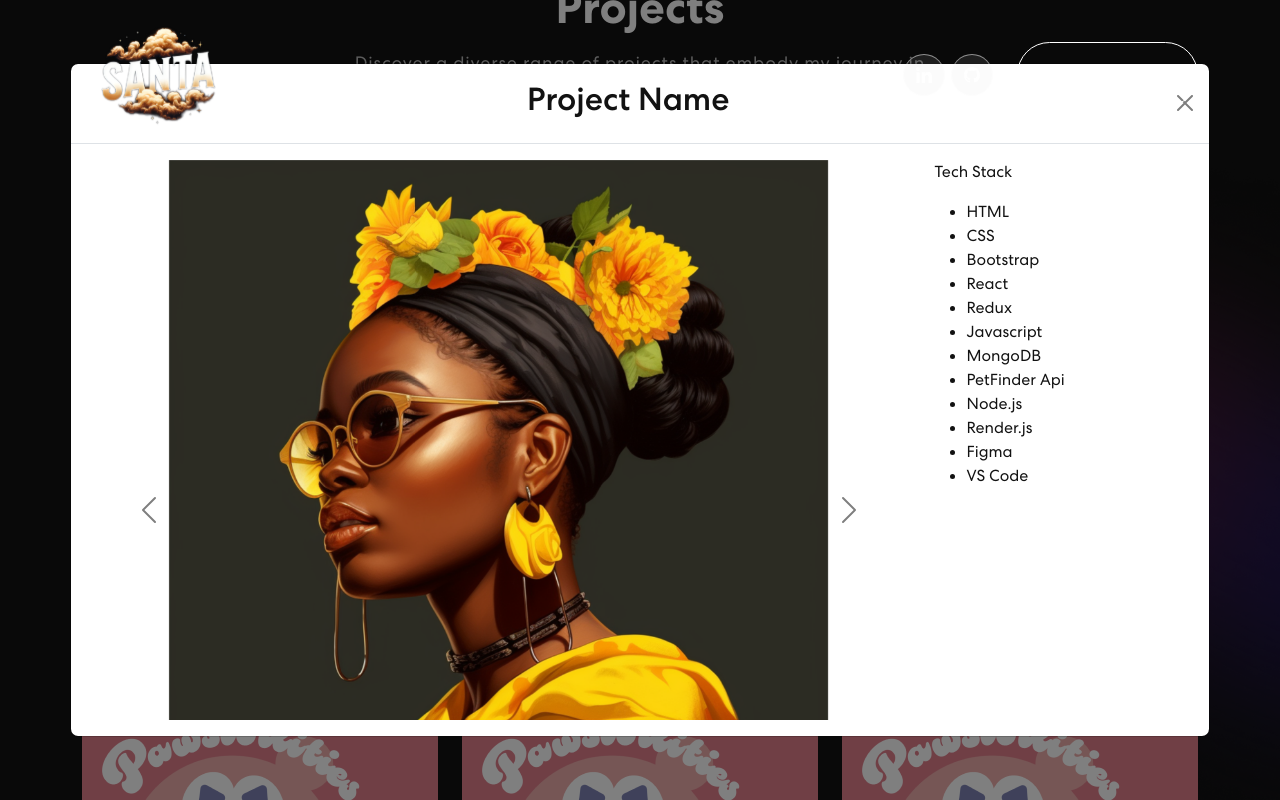
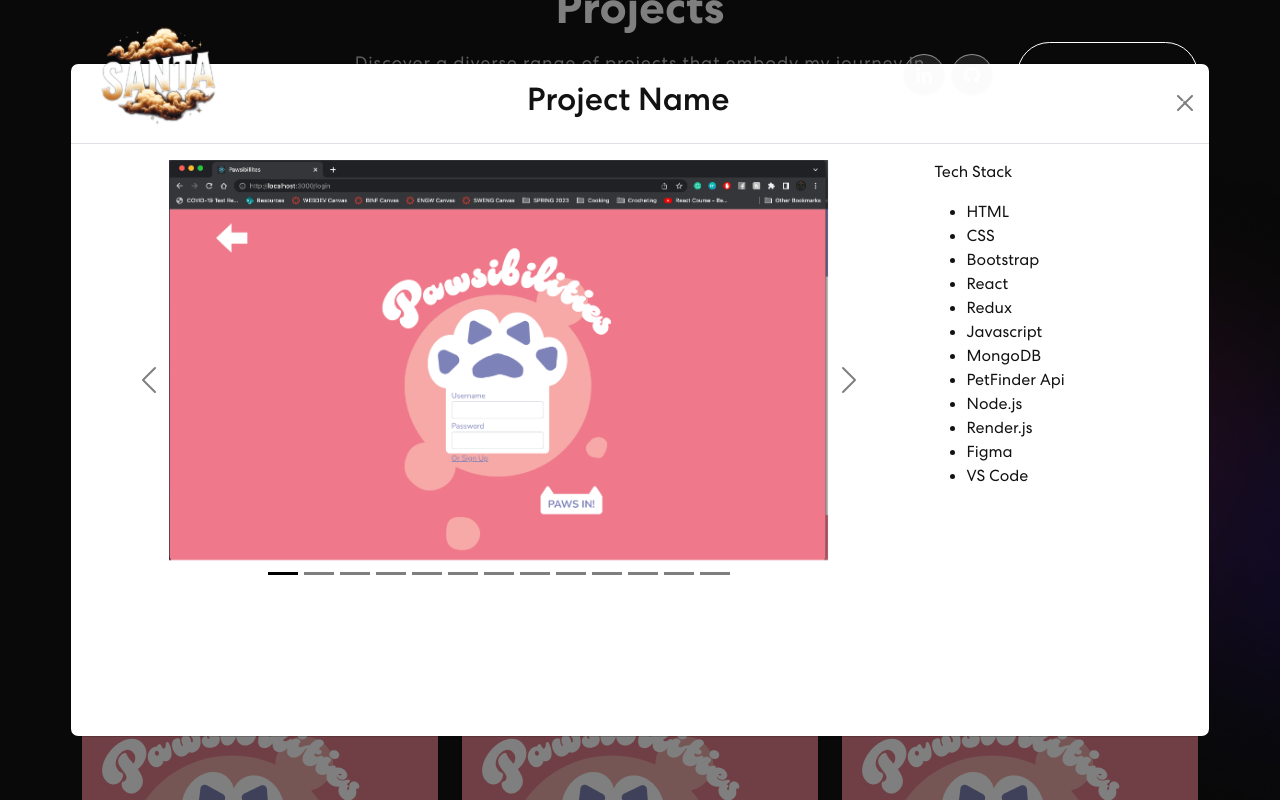
Before and after one commit to santasweetheart/santasportfolio, a React (Create React App) app: page / in a window 1280 px wide. Both pictures are taken after a click on the element 260 px from the left and 2439 px from the top of the page. Shown: the part 2001-2801 px from the top of the page. Built offline with nearby package versions, Linux system fonts and the light colour scheme.

Commit message:
data successfully passed down

```diff
--- a/src/components/ProjectCarousel.js
+++ b/src/components/ProjectCarousel.js
@@ -1,4 +1,4 @@
-import {Col, Carousel } from "react-bootstrap";
+import {Col, Carousel, CarouselItem } from "react-bootstrap";
 import img1 from "../assets/img/project-img1.png";
 import img2 from "../assets/img/blackwoman.png";
 
@@ -9,19 +9,22 @@ export const ProjectCarousel = ({images, youtube}) => {
     <>
     <Col xs={12} md={9} className="carousel-container">
       <Carousel className="carousel" variant="dark">
-        <Carousel.Item>
-          <img src={img2} /></Carousel.Item>
-        <Carousel.Item><img src={img1} /></Carousel.Item>
-        <Carousel.Item> <img src={img1} /> </Carousel.Item>
+          {images.map((image, index) => (
+              <Carousel.Item key={index}><img src={image}/></Carousel.Item>
+            ))
+          }
+
+          {youtube && (
              <Carousel.Item>
              <div className="ratio ratio-4x3">
                <iframe
-              src="https://www.youtube.com/embed/eo3ttp-Ihns?si=epNq6xsSvco4zcLz"
+                 src={youtube}
                  frameborder="0"
                  allowFullScreen
                ></iframe>
              </div>
            </Carousel.Item>
+          )}
       </Carousel>
     </Col>
     </>
--- a/src/components/Projects.js
+++ b/src/components/Projects.js
@@ -24,7 +24,7 @@ export const Projects = () => {
       techstack: ["HTML", "CSS", "Bootstrap", "React","Redux", "Javascript", "MongoDB", "PetFinder Api", "Node.js", "Render.js", "Figma", "VS Code"],
       imgUrl: pawthumbnial,
       carouselImgs: [paw8, paw11, paw12, paw6, paw7, paw1, paw5, paw2, paw3, paw4, paw9, paw10],
-      youtubeLink: "https://youtu.be/U_kYwgI50bA",
+      youtubeLink: "https://www.youtube.com/embed/U_kYwgI50bA?si=SsIGCxJO1Vyx0psW",
       github: "",
     },
     {
@@ -33,7 +33,7 @@ export const Projects = () => {
     techstack: ["Swift","Firebase Authenticaation", "Firebase Authentication", "Firebase Database", "Friebase Storage", "Figma", "CocoaPods", "Xcode", "Github"],
     imgUrl: pawthumbnial,
     carouselImgs: [paw8, paw11, paw12, paw6, paw7, paw1, paw5, paw2, paw3, paw4, paw9, paw10],
-    youtubeLink: "https://youtu.be/ppQbZGwcgfw",
+    youtubeLink: "https://www.youtube.com/embed/ppQbZGwcgfw?si=zaFaRCMUzA9yhTgF",
     github: "",
   },
   {
@@ -42,7 +42,7 @@ export const Projects = () => {
     techstack: ["TypeScript", "React", "Phaser"],
     imgUrl: pawthumbnial,
     carouselImgs: [paw8, paw11, paw12, paw6, paw7, paw1, paw5, paw2, paw3, paw4, paw9, paw10],
-    youtubeLink: "https://youtu.be/TsE72gMP5ew",
+    youtubeLink: "https://www.youtube.com/embed/TsE72gMP5ew?si=zrMg8drN43c0tpkm",
     github: "",
   },
 
@@ -52,7 +52,7 @@ export const Projects = () => {
     techstack: ["D3", "JavaScript", "HTML", "CSS", "VS Code", "Github"],
     imgUrl: pawthumbnial,
     carouselImgs: [paw8, paw11, paw12, paw6, paw7, paw1, paw5, paw2, paw3, paw4, paw9, paw10],
-    youtubeLink: "https://youtu.be/vNzM3JfxHNk",
+    youtubeLink: "https://www.youtube.com/embed/vNzM3JfxHNk?si=OjOIBUtTUlr26NHC",
     github: "",
   },
   {
```
Lines whose indentation alone changed are shown as unchanged.
